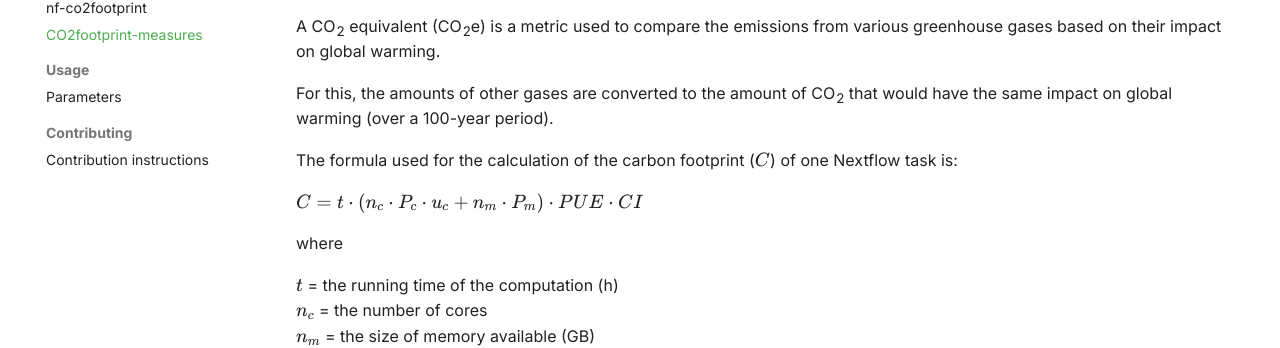
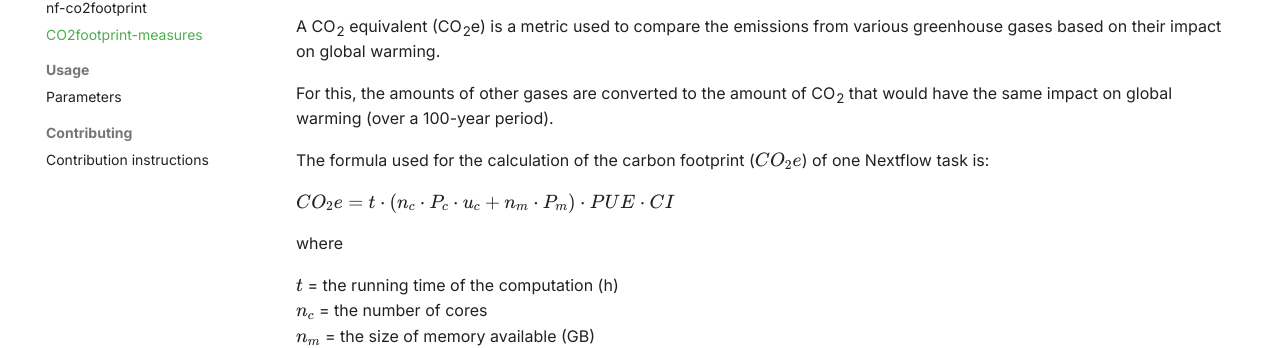
Before and after one commit to nextflow-io/nf-co2footprint, an MkDocs documentation site: the page built from docs/co2footprint.md, in a window 1280 px wide and 1250 px high. Shown: the part 166-514 px from the top of the window. Built offline with MkDocs 1.6.1 and Material for MkDocs 9.7.7, drawn with Linux system fonts in a browser that asks for light colours; comment, search, counter and statistics services are not loaded.

```diff
--- a/docs/co2footprint.md
+++ b/docs/co2footprint.md
@@ -11,9 +11,9 @@ A CO<sub>2</sub> equivalent (CO<sub>2</sub>e) is a metric used to compare the em
 
 For this, the amounts of other gases are converted to the amount of CO<sub>2</sub> that would have the same impact on global warming (over a 100-year period).
 
-The formula used for the calculation of the carbon footprint ($C$) of one Nextflow task is:
+The formula used for the calculation of the carbon footprint ($CO_2e$) of one Nextflow task is:
 
-$C = t \cdot (n_c \cdot P_c \cdot u_c + n_m \cdot P_m) \cdot PUE \cdot CI$
+$CO_2e = t \cdot (n_c \cdot P_c \cdot u_c + n_m \cdot P_m) \cdot PUE \cdot CI$
 
 where
 
```
